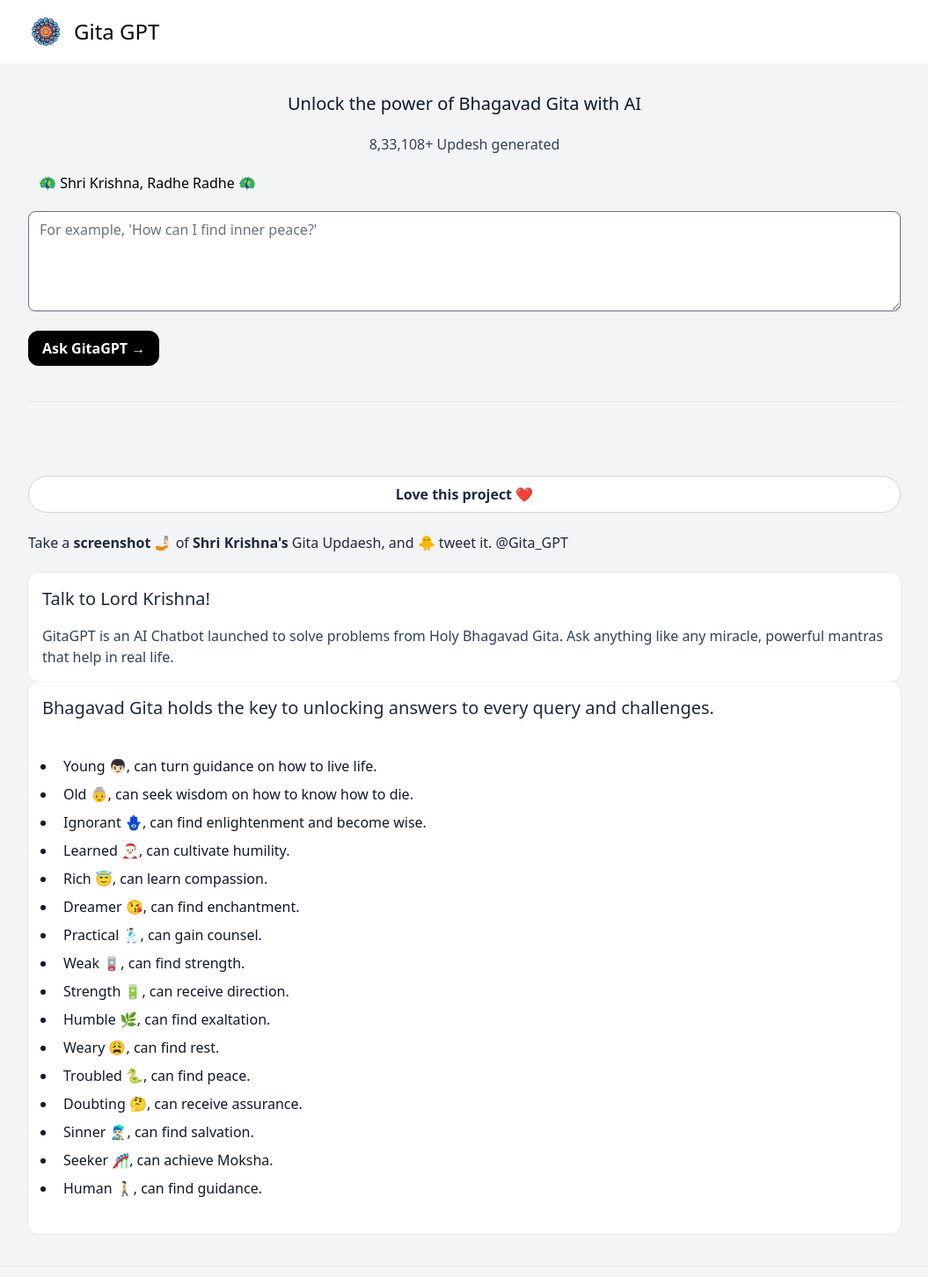
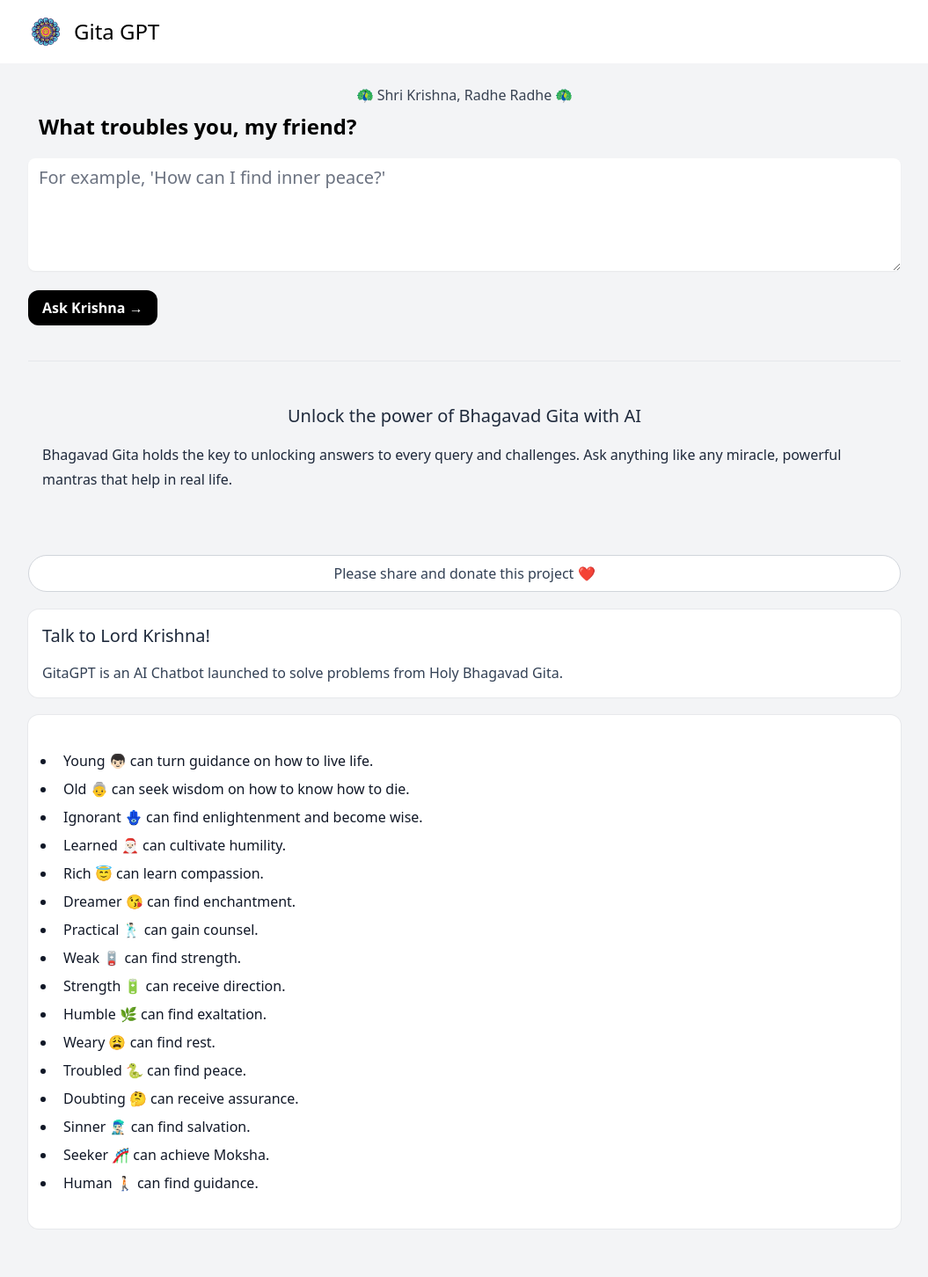
Before and after one commit to vxsahu/gitagpt, a Next.js app: page / in a window 1280 px wide. Shown: the top 1452 px of the page at 88% size, without its empty margins (112-1167 px from the left). Built offline with nearby package versions, Linux system fonts and the light colour scheme.

Commit message:
Update index.tsx

```diff
--- a/pages/index.tsx
+++ b/pages/index.tsx
@@ -25,13 +25,10 @@ const Home: NextPage = () => {
 
         const prompt =
         language === "Funny"
-         ? `${language}
-         You are Krishna from Mahabharata, and Answer help of Bhagavad Gita`
+         ? `You are Krishna from Mahabharata, and Answer help of Bhagavad Gita, , each consisting of at least 30 words.
+         ${language}`
          :
-
-
-         `Identify question ${Gita} and answer from Bhagavad Gita with a relevent verse. Make sure each ${Gita.slice(-1 ) === "." ? "" : "."
-        }`
+         `Identify question and answer from Bhagavad Gita with a relevent verse: ${Gita}, and label each verse as "1.", "2.", and "3.". ${Gita.slice(-1 ) === "." ? "" : "."}`
      ;
 
   const generateGita = async (e: any) => {
@@ -110,14 +107,11 @@ const Home: NextPage = () => {
 
       <Header />
       <main className="max-w-5xl innerbox flex flex-1 w-full flex-col p-4">
-        <h2 className="text-xl font-light text-slate-900 mx-auto pt-4 pb-5">
-        Unlock the power of Bhagavad Gita with AI
-        </h2>
         <div className="max-xl w-full">
           <div className="space-x-3">
-            <p className="text-center font-light text-slate-700 mb-5">8,33,108+ Updesh generated</p>
-            <strong className="text-center font-light">
-              🦚 Shri Krishna, Radhe Radhe 🦚</strong>
+            <p className="text-center font-light text-gray-700  px-4 py-2">🦚 Shri Krishna, Radhe Radhe 🦚</p>
+            <p className="sm:text-2xl text-xl font-bold">
+            What troubles you, my friend?</p>
           </div>
 
           <textarea
@@ -131,7 +125,7 @@ const Home: NextPage = () => {
               }
             }}
             rows={4}
-            className="w-full mt-5 rounded-lg shadow-sm focus:outline-none focus:shadow-outline"
+            className="w-full text-xl font-light mt-5 rounded-lg shadow-sm border-0 focus:outline-none focus:shadow-outline"
             placeholder={"For example, 'How can I find inner peace?'"}
           />
           {!loading && (
@@ -139,7 +133,7 @@ const Home: NextPage = () => {
               className="bg-black rounded-xl text-white font-bold px-4 py-2 sm:mt-4 mt-5 hover:bg-black/80 w-half inline-block flex-wrap flex"
               onClick={(e) => generateGita(e)}
             >
-              Ask GitaGPT &rarr;
+              Ask Krishna &rarr;
             </button>
           )}
           {loading && (
@@ -157,7 +151,11 @@ const Home: NextPage = () => {
           toastOptions={{ duration: 2000 }}
         />
         <hr className="space-y-10 my-10" />
-
+        <h2 className="text-xl font-medium text-slate-800 mx-auto px-4 py-2">
+        Unlock the power of Bhagavad Gita with AI
+        </h2>
+        <p className="mb-5 space-y-4 leading-7 text-slate-800 text-medium px-4 py-2">
+              Bhagavad Gita holds the key to unlocking answers to every query and challenges. Ask anything like any miracle, powerful mantras that help in real life.</p>
 
         <ResizablePanel>
           <AnimatePresence mode="wait">
@@ -165,7 +163,7 @@ const Home: NextPage = () => {
               {generatedGitas && (
                 <>
                   <div>
-                    <h2 className="sm:text-4xl text-3xl font-bold text-slate-800 mx-auto">
+                    <h2 className="sm:text-2xl text-xl font-bold text-slate-800 mx-auto">
                       Bhagavad Geeta say:
                     </h2>
                   </div>
@@ -178,11 +176,11 @@ const Home: NextPage = () => {
                         return (
 
                           <div
-                            className="bg-white rounded-xl shadow-md p-4 hover:bg-gray-100 transition cursor-copy border"
+                            className="bg-white rounded-xl p-4 hover:bg-gray-100 transition cursor-copy border"
                             onClick={() => {
                               navigator.clipboard.writeText(generatedGita);
                               `${trimmedGita} (Generated from https://www.gitagpt.in/)`
-                              toast("Copied to clipboard", {
+                              toast("Copied to Clipboard", {
                                 icon: "✂️",
                               });
                             }}
@@ -198,33 +196,31 @@ const Home: NextPage = () => {
             </motion.div>
           </AnimatePresence>
         </ResizablePanel>
-        <a className="flex w-half max-w items-center justify-center space-x-2 rounded-full border border-gray-300 bg-white px-4 py-2 font-bold text-slate-800 transition-colors hover:bg-gray-100 mt-1 mb-5" href="https://www.sahu4you.com/gita-gpt/" target="_blank" rel="noopener noreferrer"><p>Love this project ❤️</p></a>
-        <p className="mb-5 space-y-4 leading-7 text-slate-800 text-medium">Take a <strong>screenshot 🤳🏻</strong> of <strong>Shri Krishna's</strong> Gita Updaesh, and 🐥 tweet it. @Gita_GPT</p>
-        <div className="max-xl w-full whitespace-pre-line break-words rounded-xl bg-white p-4 ring-1 ring-slate-900/5">
+        <a className="flex w-half max-w items-center justify-center space-x-2 rounded-full border border-gray-300 bg-white px-4 py-2 font-normal text-slate-700 transition-colors hover:bg-gray-100 mt-1 mb-5" href="https://www.sahu4you.com/gita-gpt/" target="_blank" rel="noopener noreferrer"><p>Please share and donate this project ❤️</p></a>
+        <div className="max-xl w-full whitespace-pre-line break-words rounded-xl bg-white p-4 mb-5 ring-1 ring-slate-900/5">
 <h2 className="text-left pb-4 space-y-4 leading-7 text-slate-800 text-bold text-xl">Talk to Lord Krishna!</h2>
 <p className="text-slate-700">
-GitaGPT is an AI Chatbot launched to solve problems from Holy Bhagavad Gita. Ask anything like any miracle, powerful mantras that help in real life.
+GitaGPT is an AI Chatbot launched to solve problems from Holy Bhagavad Gita.
 </p>
 </div>
-        <div className="max-xl w-full whitespace-pre-line break-words rounded-xl bg-white p-4 ring-1 ring-slate-900/5">
-<h2 className="text-left pb-4 space-y-4 leading-7 text-slate-800 text-bold text-xl">Bhagavad Gita holds the key to unlocking answers to every query and challenges.</h2>
+        <div className="max-xl w-full whitespace-pre-line break-words rounded-xl bg-white p-4 mb-5 ring-1 ring-slate-900/5">
 <ul className="list-disc text-left text-gray-900 my-5">
-<li className="mx-4 mr-2 shrink-0 rounded-full px-2 py-1 ">Young 👦🏻, can turn guidance on how to live life.</li>
-<li className="mx-4 mr-2 shrink-0 rounded-full px-2 py-1 ">Old 👵, can seek wisdom on how to know how to die.</li>
-<li className="mx-4 mr-2 shrink-0 rounded-full px-2 py-1 ">Ignorant 🪬, can find enlightenment and become wise.</li>
-<li className="mx-4 mr-2 shrink-0 rounded-full px-2 py-1 ">Learned 🎅🏻, can cultivate humility.</li>
-<li className="mx-4 mr-2 shrink-0 rounded-full px-2 py-1 ">Rich 😇, can learn compassion.</li>
-<li className="mx-4 mr-2 shrink-0 rounded-full px-2 py-1 ">Dreamer 😘, can find enchantment.</li>
-<li className="mx-4 mr-2 shrink-0 rounded-full px-2 py-1 ">Practical 🕺🏻, can gain counsel.</li>
-<li className="mx-4 mr-2 shrink-0 rounded-full px-2 py-1 ">Weak 🪫, can find strength.</li>
-<li className="mx-4 mr-2 shrink-0 rounded-full px-2 py-1 ">Strength 🔋, can receive direction.</li>
-<li className="mx-4 mr-2 shrink-0 rounded-full px-2 py-1 ">Humble 🌿, can find exaltation.</li>
-<li className="mx-4 mr-2 shrink-0 rounded-full px-2 py-1 ">Weary 😩, can find rest.</li>
-<li className="mx-4 mr-2 shrink-0 rounded-full px-2 py-1 ">Troubled 🐍, can find peace.</li>
-<li className="mx-4 mr-2 shrink-0 rounded-full px-2 py-1 ">Doubting 🤔, can receive assurance.</li>
-<li className="mx-4 mr-2 shrink-0 rounded-full px-2 py-1 ">Sinner 👨🏻‍🎤, can find salvation.</li>
-<li className="mx-4 mr-2 shrink-0 rounded-full px-2 py-1 ">Seeker 🎢, can achieve Moksha.</li>
-<li className="mx-4 mr-2 shrink-0 rounded-full px-2 py-1">Human 🚶🏻, can find guidance.</li></ul>
+<li className="mx-4 mr-2 shrink-0 rounded-full px-2 py-1 ">Young 👦🏻 can turn guidance on how to live life.</li>
+<li className="mx-4 mr-2 shrink-0 rounded-full px-2 py-1 ">Old 👵 can seek wisdom on how to know how to die.</li>
+<li className="mx-4 mr-2 shrink-0 rounded-full px-2 py-1 ">Ignorant 🪬 can find enlightenment and become wise.</li>
+<li className="mx-4 mr-2 shrink-0 rounded-full px-2 py-1 ">Learned 🎅🏻 can cultivate humility.</li>
+<li className="mx-4 mr-2 shrink-0 rounded-full px-2 py-1 ">Rich 😇 can learn compassion.</li>
+<li className="mx-4 mr-2 shrink-0 rounded-full px-2 py-1 ">Dreamer 😘 can find enchantment.</li>
+<li className="mx-4 mr-2 shrink-0 rounded-full px-2 py-1 ">Practical 🕺🏻 can gain counsel.</li>
+<li className="mx-4 mr-2 shrink-0 rounded-full px-2 py-1 ">Weak 🪫 can find strength.</li>
+<li className="mx-4 mr-2 shrink-0 rounded-full px-2 py-1 ">Strength 🔋 can receive direction.</li>
+<li className="mx-4 mr-2 shrink-0 rounded-full px-2 py-1 ">Humble 🌿 can find exaltation.</li>
+<li className="mx-4 mr-2 shrink-0 rounded-full px-2 py-1 ">Weary 😩 can find rest.</li>
+<li className="mx-4 mr-2 shrink-0 rounded-full px-2 py-1 ">Troubled 🐍 can find peace.</li>
+<li className="mx-4 mr-2 shrink-0 rounded-full px-2 py-1 ">Doubting 🤔 can receive assurance.</li>
+<li className="mx-4 mr-2 shrink-0 rounded-full px-2 py-1 ">Sinner 👨🏻‍🎤 can find salvation.</li>
+<li className="mx-4 mr-2 shrink-0 rounded-full px-2 py-1 ">Seeker 🎢 can achieve Moksha.</li>
+<li className="mx-4 mr-2 shrink-0 rounded-full px-2 py-1">Human 🚶🏻 can find guidance.</li></ul>
         </div>
       </main>
       <Footer />
```
